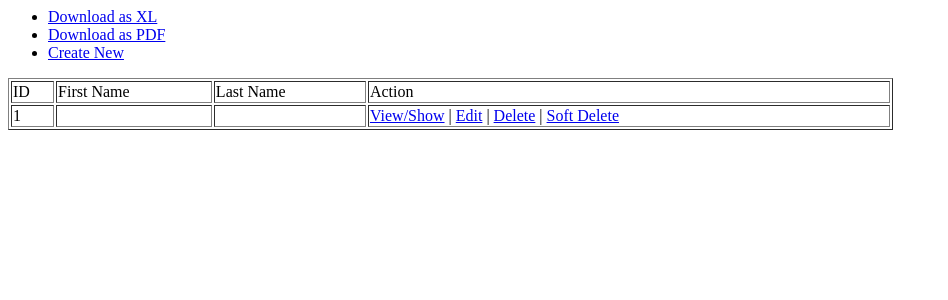
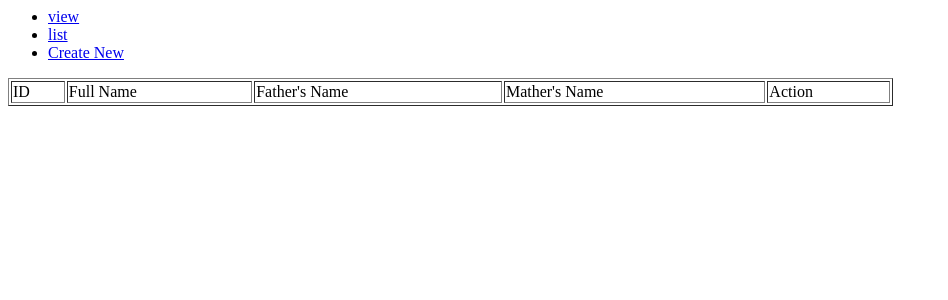
Before and after one commit to Muktaranibiswas/crud01, a PHP site: page /personal_info/list.php in a window 1280 px wide. Shown: the top 300 px of the page, without its empty margins (0-948 px from the left). Run offline with PHP 8.4, Linux system fonts and the light colour scheme; data comes from the database, SQL or seed files in the repository; data that the repository does not hold is empty.

Commit message:
list with Fullname Field

```diff
--- a/personal_info/list.php
+++ b/personal_info/list.php
@@ -3,25 +3,23 @@
 $link = mysqli_connect("localhost",
     "root",
     "lict@2",
-    "students");
-$query = "select * from users;";
+    "personal_info");
+
+$query = "select * from crud;";
 $result = mysqli_query($link, $query);
-//while( $row = mysqli_fetch_assoc($result) ){
-// print_r($row);
-//}
-//alternative
-//print_r($row);
+
 ?>
 <ul>
-    <li><a href="#">Download as XL</a> </li>
-    <li><a href="#">Download as PDF</a> </li>
+    <li><a href="view.php">view</a> </li>
+    <li><a href="list.php">list</a> </li>
     <li><a href="create.html">Create New</a> </li>
 </ul>
 <table border="1" width="70%">
     <tr>
         <td>ID</td>
-        <td>First Name</td>
-        <td>Last Name</td>
+        <td>Full Name</td>
+        <td>Father's Name</td>
+        <td>Mather's Name</td>
         <td>Action</td>
     </tr>
     <?php
@@ -29,13 +27,14 @@ $result = mysqli_query($link, $query);
         ?>
         <tr>
             <td><?php echo $row['id']?></td>
-            <td><?php echo $row['first_name']?></td>
-            <td><?php echo $row['last_name']?></td>
+            <td><?php echo $row['fullname']?></td>
+            <td><?php echo $row['fname']?></td>
+            <td><?php echo $row['mname']?></td>
             <td>
-                <a href="view.php?id=<?php echo $row['id']?>">View/Show</a> |
+                <a href="view.php?id=<?php echo $row['id']?>">View</a> |
                 <a href="edit.php?id=<?php echo $row['id']?>">Edit</a> |
                 <a href="delete.php?id=<?php echo $row['id']?>">Delete</a> |
-                <a href="softdelete.php?id=<?php echo $row['id']?>">Soft Delete</a>
+                <a href="update.php?id=<?php echo $row['id']?>">update</a>
             </td>
         </tr>
     <?php
```
